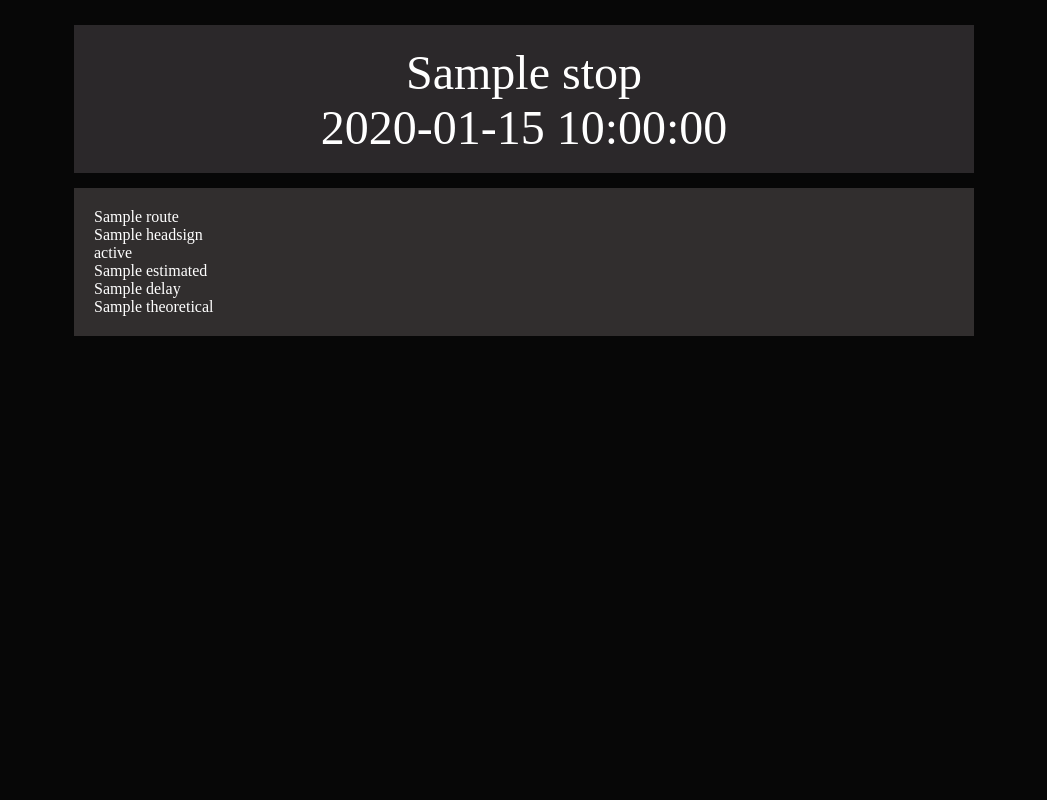
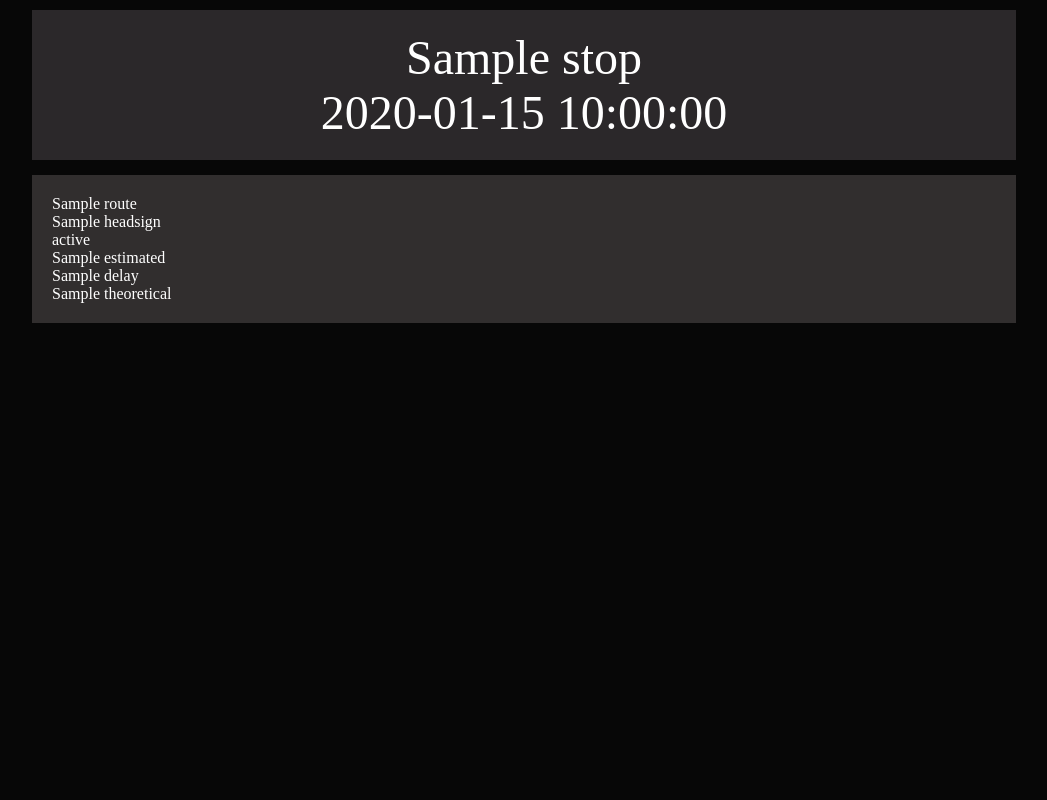
Before and after one commit to Porzeraklon/rozkladztm, a Flask app: template templates/stop.html in a window 1280 px wide. Shown: the whole page, without its empty margins (116-1163 px from the left). Run offline with Flask 2, Linux system fonts and the light colour scheme; the template is opened without the code that fills it: most values are stand-ins (such as "Sample title", 1, 10 or a date in 2020).

Commit message:
css shit part 1

```diff
--- a/static/css/main.css
+++ b/static/css/main.css
@@ -4,7 +4,7 @@
 }
 
 body {
-    padding: 25px;
+    padding: 10px;
     margin: 0;
     background: #070707;
 }
@@ -25,20 +25,14 @@ body {
     font-size: 100%;
 }
 
-.ad-left {
-    grid-column: 1;
-    grid-row: 2 / 4;
-}
-
-.ad-right {
-    grid-column: 3;
-    grid-row: 2 / 4;
+.ad-bottom {
+    grid-column: 2;
 }
 
 .grid-wrapper {
     display: grid;
-    grid-template-columns: 1fr 6fr 1fr;
-    grid-auto-rows: minmax(0px, 148px);
+    grid-template-columns: 1fr 8fr 1fr;
+    grid-auto-rows: minmax(148px, auto);
     gap: 15px;
 
 }
--- a/templates/stop.html
+++ b/templates/stop.html
@@ -20,14 +20,6 @@
 <body>
 
     <div class="grid-wrapper">
-        <div class="ad-left">
-            <script type="text/javascript" src="https://udbaa.com/bnr.php?section=Left&pub=275255&format=160x600&ga=g"></script>
-            <noscript><a href="https://yllix.com/publishers/275255" target="_blank"><img src="//ylx-aff.advertica-cdn.com/pub/160x600.png" style="border:none;margin:0;padding:0;vertical-align:baseline;" alt="ylliX - Online Advertising Network" /></a></noscript>
-        </div>
-        <div class="ad-right">
-            <script type="text/javascript" src="https://udbaa.com/bnr.php?section=Right&pub=275255&format=160x600&ga=g&bg=1"></script>
-            <noscript><a href="https://yllix.com/publishers/275255" target="_blank"><img src="//ylx-aff.advertica-cdn.com/pub/160x600.png" style="border:none;margin:0;padding:0;vertical-align:baseline;" alt="ylliX - Online Advertising Network" /></a></noscript>
-        </div>
         <div class="grid-stop">{{stop}}<br>
             {{time}}
         </div>
@@ -41,6 +33,10 @@
         {{obj.theoretical}}<br>
         </div>
         {% endfor %}
+        <div class="ad-bottom">
+            <script type="text/javascript" src="https://udbaa.com/bnr.php?section=bottom&pub=275255&format=300x250&ga=g"></script>
+            <noscript><a href="https://yllix.com/publishers/275255" target="_blank"><img src="//ylx-aff.advertica-cdn.com/pub/300x250.png" style="border:none;margin:0;padding:0;vertical-align:baseline;" alt="ylliX - Online Advertising Network" /></a></noscript>
+        </div>
     </div>
 </body>
 
```
